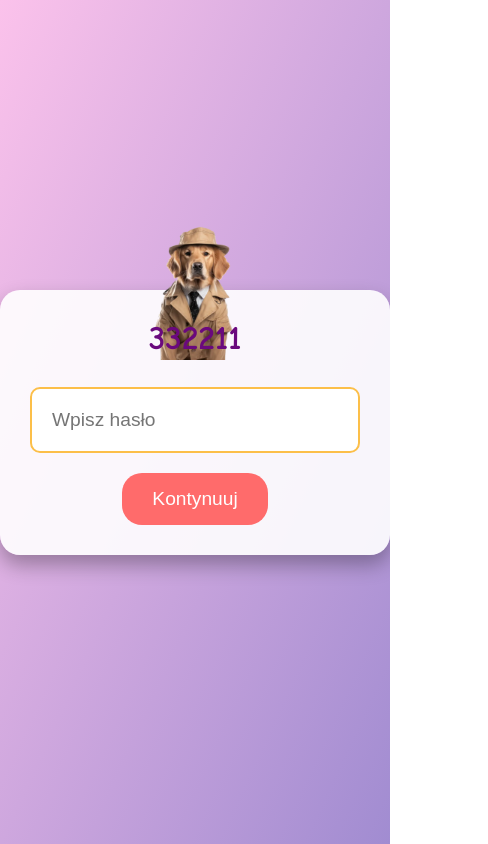
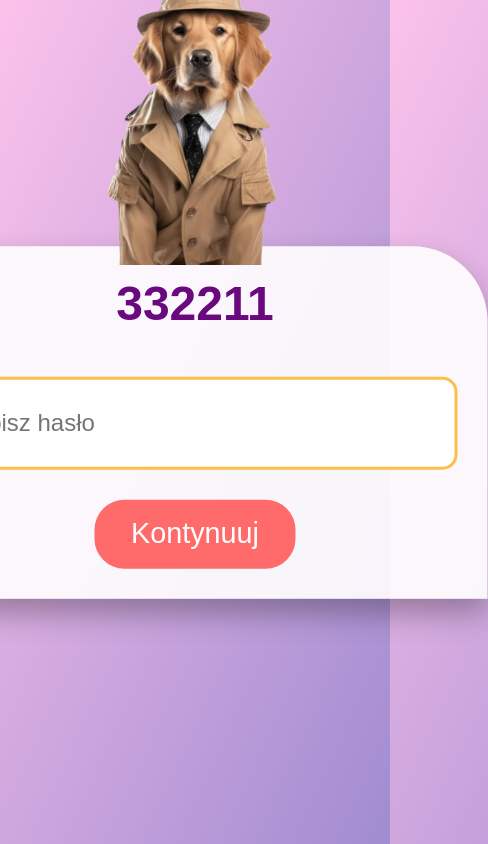
Before and after one commit to MasterOfRiddles/Birthday_Riddles.github.io, a plain HTML site: page index.html in a window 390 px wide. Shown: the whole page, 488 px wide, since content can reach past the window. Drawn offline with Linux system fonts and the light colour scheme.

Commit message:
change mobile styling

```diff
--- a/style.css
+++ b/style.css
@@ -10,7 +10,7 @@ body {
     justify-content: center;
     background: linear-gradient(to bottom right, #fbc2eb, #a18cd1);
     height: 100vh;
-    font-family: 'Comic Sans MS', cursive, sans-serif;
+    font-family: 'Poppins', sans-serif;
 }
 
 .container {
@@ -22,66 +22,40 @@ body {
 }
 
 .magic-frame {
-    width: 100%; /* Pełna szerokość formularza */
-    max-width: 600px; /* Ustalona maksymalna szerokość dla większych ekranów */
+    width: 100%;
+    max-width: 600px;
     background: rgba(255, 255, 255, 0.9);
     padding: 30px;
-    border-radius: 20px;
-    box-shadow: 0px 10px 20px rgba(0, 0, 0, 0.3);
     text-align: center;
     position: relative;
+    box-shadow: 0px 10px 20px rgba(0, 0, 0, 0.3);
     animation: fadeIn 1s ease-in;
+    border-radius: 0 50px 0 50px; /* Tylko po przekątnej */
+    transform: scale(1.5);
 }
 
 .unicorn {
-    width: 150px; /* Większy rozmiar jednorożca */
+    width: 220px;
     position: absolute;
-    top: -80px; /* Zmiana pozycji dla lepszej widoczności */
+    top: -200px; /* Ustawione wyżej dla odstępu */
     left: 50%;
     transform: translateX(-50%);
-    transition: 0.5s ease;
+    animation: float 3s ease-in-out infinite;
+}
+
+@keyframes float {
+    0%, 100% { transform: translate(-50%, 0); }
+    50% { transform: translate(-50%, -10px); }
 }
 
 h2 {
     color: #6a097d;
-    font-size: 2.5em; /* Zwiększenie rozmiaru nagłówka */
+    font-size: 2.5em;
     margin-bottom: 15px;
-    animation: pulse 1.5s infinite;
 }
 
-input[type="text"] {
-    width: 100%;
-    padding: 20px; /* Większy padding */
-    margin-top: 15px;
-    font-size: 1.5em; /* Zwiększenie rozmiaru czcionki */
-    border: 2px solid #fcbf49;
-    border-radius: 10px;
-    outline: none;
-}
-
-button {
-    margin-top: 20px;
-    padding: 15px 30px; /* Większy padding */
-    font-size: 1.5em; /* Zwiększenie rozmiaru czcionki */
-    color: white;
-    background-color: #ff6b6b;
-    border: none;
-    border-radius: 20px;
-    cursor: pointer;
-    transition: background-color 0.3s ease;
-}
-
-button:hover {
-    background-color: #ff4757;
-}
-
-.hidden {
-    display: none;
-}
-
-@keyframes fadeIn {
-    from { opacity: 0; }
-    to { opacity: 1; }
+.pulse {
+    animation: pulse 4s infinite;
 }
 
 @keyframes pulse {
@@ -89,23 +63,61 @@ button:hover {
     50% { transform: scale(1.05); }
 }
 
-.bounce {
-    animation: bounce 0.8s ease;
+input[type="text"] {
+    width: 100%;
+    padding: 20px;
+    margin-top: 15px;
+    font-size: 1.2em;
+    border: 2px solid #fcbf49;
+    border-radius: 10px;
+    outline: none;
+    transition: border-color 0.3s ease; /* Dodaje płynne przejście */
 }
 
-@keyframes bounce {
-    0%, 100% { transform: translateY(0); }
-    50% { transform: translateY(-15px); }
+input[type="text"]:focus {
+    border-color: #6a097d; /* Zmiana koloru ramki przy fokuse */
 }
 
-/* Dodatkowe style dla responsywności */
+button {
+    margin-top: 20px;
+    padding: 15px 30px;
+    font-size: 1.2em;
+    color: white;
+    background-color: #ff6b6b;
+    border: none;
+    border-radius: 20px;
+    cursor: pointer;
+    transition: background-color 0.3s ease, box-shadow 0.3s ease; /* Dodaje płynne przejście dla cienia */
+}
+
+button:hover {
+    background-color: #ff4757;
+    box-shadow: 0px 4px 12px rgba(0, 0, 0, 0.2); /* Dodaje cień podczas hover */
+}
+
+.hidden {
+    display: none;
+}
+
 @media (max-width: 600px) {
-    h2 {
-        font-size: 2em; /* Zmniejszenie nagłówka na mniejszych ekranach */
+    .magic-frame {
+        width: 100%; /* Pełna szerokość na małych ekranach */
+        padding: 20px; /* Zmniejszenie paddingu, jeśli potrzebne */
     }
 
-    input[type="text"],
+    .container {
+        width: 100%; /* Pełna szerokość kontenera na małych ekranach */
+    }
+
+    h2 {
+        font-size: 2em; /* Zmniejsza rozmiar czcionki dla mniejszych ekranów */
+    }
+
     button {
-        font-size: 1.2em; /* Zmniejszenie rozmiaru czcionki dla elementów formularza */
+        padding: 12px 24px; /* Dostosowuje padding przycisku */
+    }
+
+    input[type="text"] {
+        font-size: 1em; /* Zmniejsza czcionkę w polu tekstowym */
     }
 }
```
